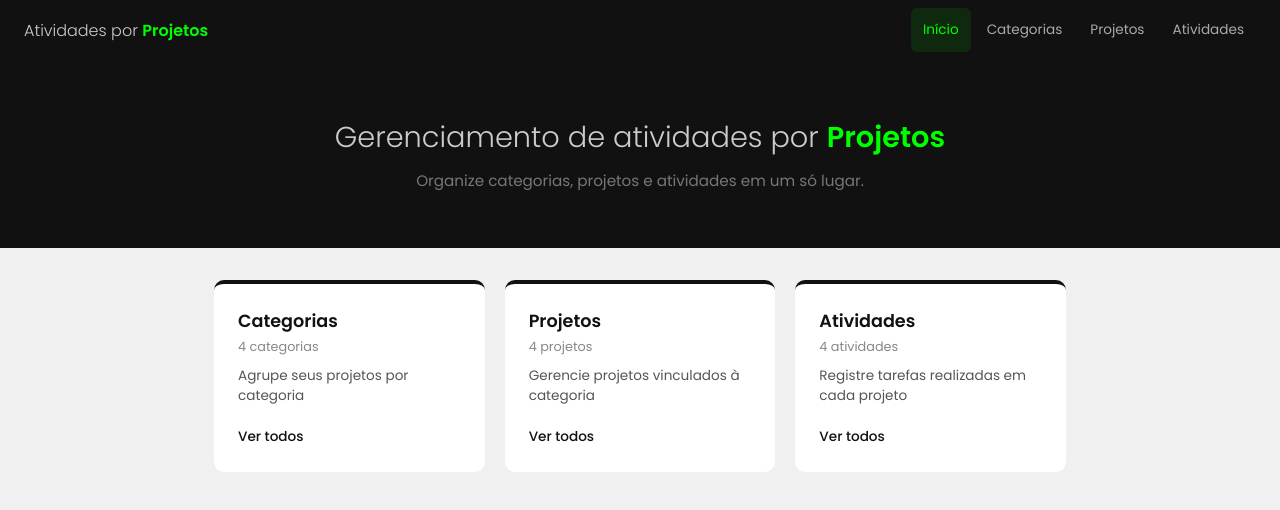
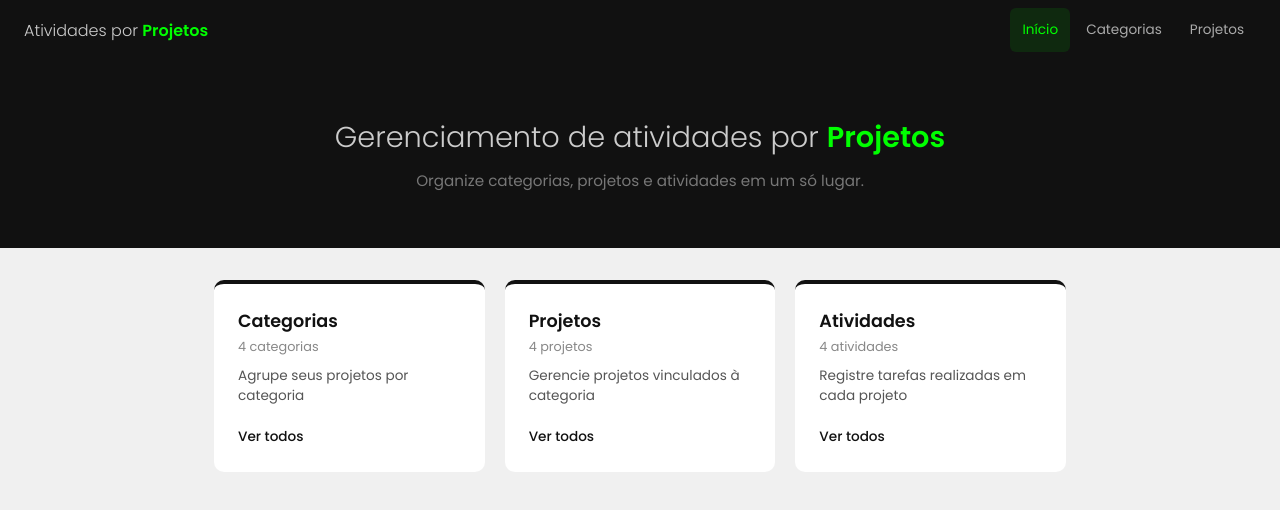
Before and after one commit to salubcosta/frontend-projetos-react, a React (Create React App) app: page / in a window 1280 px wide. Shown: the top 510 px of the page. Built offline with nearby package versions, Linux system fonts and the light colour scheme.

Commit message:
Component Header refatorado

```diff
--- a/src/components/Header.css
+++ b/src/components/Header.css
@@ -16,27 +16,7 @@
 .header-titulo strong{
     color: lime
 }
-nav {
-    display: flex;
-    gap: 4px;
-    flex-wrap: wrap; /*Permite que os itens quebrem para a próxima linha se necessário*/
-}
-.nav-link {
-    color: #aaa;
-    text-decoration: none;
-    padding: 12px 12px;
-    border-radius: 6px; /*verificar*/
-    font-size: 0.85rem;
-    transition: background 0.2s, color 0.2s;
-}
-.nav-link:hover {
-    color: #fff;
-    background: rgba(255,255, 255, 0.08);
-}
-.nav-link.ativo {
-    color: lime;
-    background: rgba(0, 255, 0, 0.1);
-}
+
 /*
 Pensando em responsividade, será utilizado media query para ajustar o layout do header em telas menores.
 */
--- a/src/components/Header.jsx
+++ b/src/components/Header.jsx
@@ -1,31 +1,12 @@
-import { Link, useLocation } from 'react-router-dom';
+import Navigation from './Navigation';
 import './Header.css';
 
 const Header = () => {
 
-    const location = useLocation();
-
-    const links = [
-        { to: '/', label: 'Início' },
-        { to: '/categorias', label: 'Categorias' },
-        { to: '/projetos', label: 'Projetos' },
-        { to: '/atividades', label: 'Atividades' },
-    ]
-
     return (
         <header className="header">
             <span className="header-titulo">Atividades por <strong>Projetos</strong></span>
-            <nav>
-                {links.map(link => (
-                    <Link
-                        key={link.to}
-                        to={link.to}
-                        className={location.pathname === link.to ? 'nav-link ativo': 'nav-link'}
-                    >
-                        {link.label}
-                    </Link>
-                ))}
-            </nav>
+            <Navigation />
         </header>
     );
 }
```
